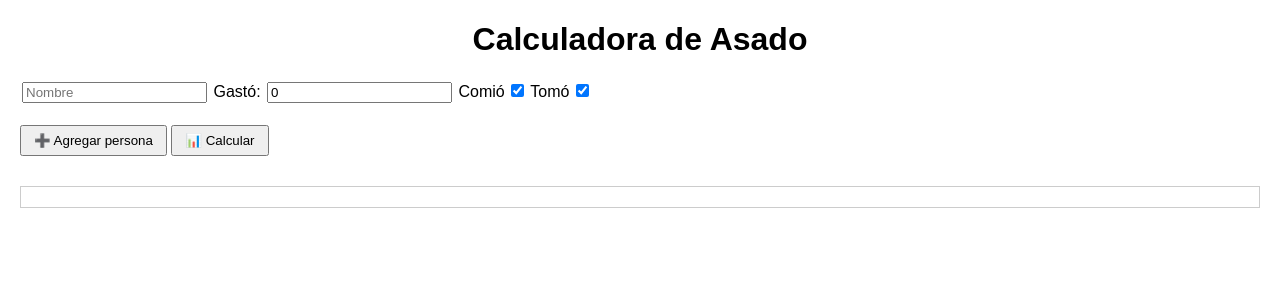
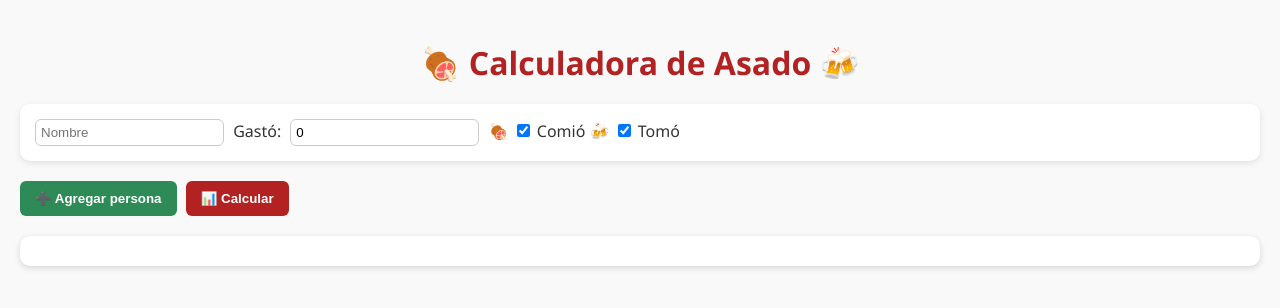
Before and after one commit to rramiro88/calculadora-asado, a plain HTML site: page index.html in a window 1280 px wide. Both pictures are taken after a click on the button "➕ Agregar persona". Drawn offline with Linux system fonts and the light colour scheme.

Commit message:
Update index.html

```diff
--- a/index.html
+++ b/index.html
@@ -4,20 +4,71 @@
   <meta charset="UTF-8">
   <title>Calculadora de Asado</title>
   <style>
-    body { font-family: Arial, sans-serif; margin: 20px; }
-    h1 { text-align: center; }
-    .persona { margin-bottom: 10px; }
-    input { margin: 2px; }
-    button { margin: 10px 0; padding: 6px 12px; }
-    .resultado { margin-top: 20px; padding: 10px; border: 1px solid #ccc; }
+    body {
+      font-family: "Segoe UI", Arial, sans-serif;
+      background: #f9f9f9;
+      margin: 0;
+      padding: 20px;
+      color: #333;
+    }
+    h1 {
+      text-align: center;
+      color: #b22222;
+      margin-bottom: 20px;
+    }
+    .persona {
+      background: #fff;
+      border-radius: 10px;
+      padding: 10px;
+      margin-bottom: 10px;
+      box-shadow: 0 2px 6px rgba(0,0,0,0.1);
+    }
+    input[type="text"], input[type="number"] {
+      padding: 5px;
+      border: 1px solid #ccc;
+      border-radius: 6px;
+      margin: 5px;
+    }
+    button {
+      padding: 10px 15px;
+      margin: 10px 5px 0 0;
+      border: none;
+      border-radius: 6px;
+      cursor: pointer;
+      font-weight: bold;
+    }
+    button:hover { opacity: 0.9; }
+    .agregar { background: #2e8b57; color: white; }
+    .calcular { background: #b22222; color: white; }
+    .resultado {
+      margin-top: 20px;
+      background: #fff;
+      border-radius: 10px;
+      padding: 15px;
+      box-shadow: 0 2px 6px rgba(0,0,0,0.15);
+    }
+    .resumen {
+      background: #f1f1f1;
+      padding: 10px;
+      border-radius: 6px;
+      margin-bottom: 15px;
+    }
+    .persona-resultado {
+      margin: 6px 0;
+      padding: 6px;
+      border-bottom: 1px solid #eee;
+    }
+    .debe { color: #b22222; font-weight: bold; }
+    .recibe { color: #2e8b57; font-weight: bold; }
+    .ok { color: #555; font-style: italic; }
   </style>
 </head>
 <body>
-  <h1>Calculadora de Asado</h1>
+  <h1>🍖 Calculadora de Asado 🍻</h1>
 
   <div id="personas"></div>
-  <button onclick="agregarPersona()">➕ Agregar persona</button>
-  <button onclick="calcular()">📊 Calcular</button>
+  <button class="agregar" onclick="agregarPersona()">➕ Agregar persona</button>
+  <button class="calcular" onclick="calcular()">📊 Calcular</button>
 
   <div id="resultado" class="resultado"></div>
 
@@ -29,10 +80,10 @@
       const div = document.createElement("div");
       div.className = "persona";
       div.innerHTML = `
-        <input placeholder="Nombre" id="nombre${contador}">
-        Gastó: <input type="number" id="gasto${contador}" value="0">
-        Comió <input type="checkbox" id="comio${contador}" checked>
-        Tomó <input type="checkbox" id="tomo${contador}" checked>
+        <input type="text" placeholder="Nombre" id="nombre${contador}">
+        Gastó: <input type="number" id="gasto${contador}" value="0" min="0">
+        🍖 <label><input type="checkbox" id="comio${contador}" checked> Comió</label>
+        🍻 <label><input type="checkbox" id="tomo${contador}" checked> Tomó</label>
       `;
       document.getElementById("personas").appendChild(div);
     }
@@ -48,23 +99,42 @@
         });
       }
 
+      if (personas.length === 0) {
+        document.getElementById("resultado").innerHTML = "<p>No hay personas cargadas.</p>";
+        return;
+      }
+
+      let totalGastado = personas.reduce((s,p)=>s+p.gasto,0);
       let totalComida = personas.filter(p=>p.comio).length;
       let totalBebida = personas.filter(p=>p.tomo).length;
+
       let gastoComida = personas.reduce((s,p)=>s+(p.comio?p.gasto:0),0);
       let gastoBebida = personas.reduce((s,p)=>s+(p.tomo?p.gasto:0),0);
-      let gastoExtra = personas.reduce((s,p)=>s+p.gasto,0) - (gastoComida+gastoBebida);
+      let gastoExtra = totalGastado - (gastoComida + gastoBebida);
 
-      let costoComida = (gastoComida+ (gastoExtra/2)) / (totalComida||1);
-      let costoBebida = (gastoBebida+ (gastoExtra/2)) / (totalBebida||1);
+      let costoComida = (gastoComida + (gastoExtra/2)) / (totalComida||1);
+      let costoBebida = (gastoBebida + (gastoExtra/2)) / (totalBebida||1);
 
-      let resultado = "";
+      let resumen = `
+        <div class="resumen">
+          <p><b>Total gastado:</b> $${totalGastado}</p>
+          <p><b>Comida:</b> $${gastoComida} ÷ ${totalComida} personas = $${costoComida.toFixed(2)} c/u</p>
+          <p><b>Bebida:</b> $${gastoBebida} ÷ ${totalBebida} personas = $${costoBebida.toFixed(2)} c/u</p>
+          <p><b>Extra (compartido mitad comida / mitad bebida):</b> $${gastoExtra}</p>
+        </div>
+      `;
+
+      let detalle = "";
       personas.forEach(p=>{
         let debe = (p.comio?costoComida:0) + (p.tomo?costoBebida:0);
         let balance = debe - p.gasto;
-        resultado += `<p><b>${p.nombre}</b>: ${balance>0?"debe $"+balance:balance<0?"recibe $"+(-balance):"ok"}</p>`;
+        let clase = balance>0 ? "debe" : balance<0 ? "recibe" : "ok";
+        detalle += `<div class="persona-resultado"><b>${p.nombre}</b>: <span class="${clase}">${
+          balance>0 ? "Debe $" + balance.toFixed(2) : balance<0 ? "Recibe $" + (-balance).toFixed(2) : "Está justo"
+        }</span></div>`;
       });
 
-      document.getElementById("resultado").innerHTML = resultado;
+      document.getElementById("resultado").innerHTML = resumen + detalle;
     }
   </script>
 </body>
```
